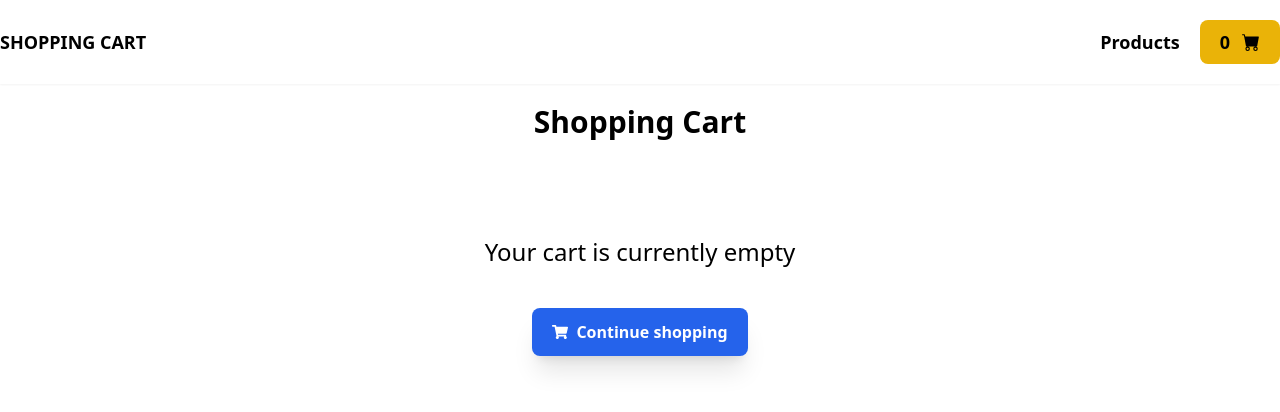
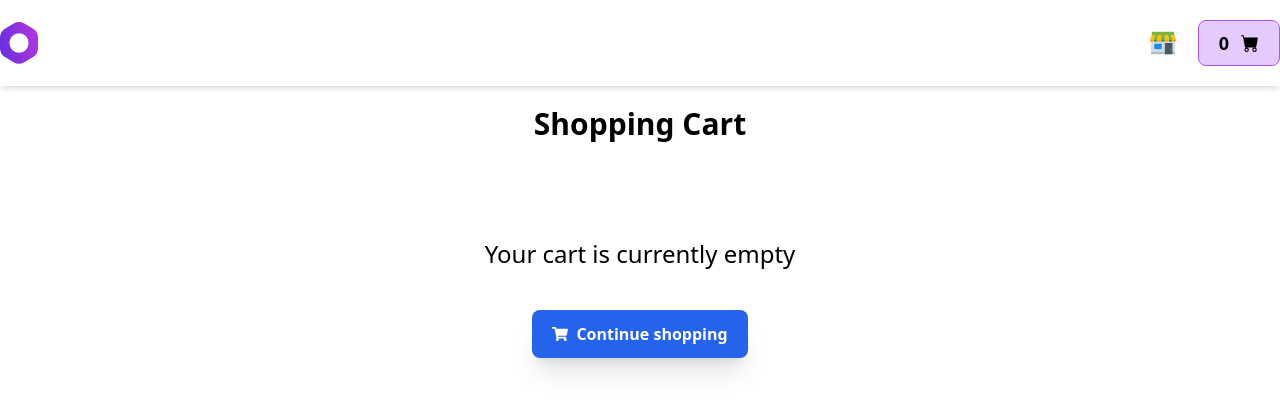
Before and after one commit to saefulbarkah/reactjs-cart, a React (Create React App) app: page /cart in a window 1280 px wide. Shown: the top 412 px of the page. Built offline with nearby package versions, Linux system fonts and the light colour scheme.

Commit message:
Added icon to navbar

```diff
--- a/src/components/Navbar.js
+++ b/src/components/Navbar.js
@@ -1,20 +1,34 @@
 import React from "react";
 import { NavLink } from "react-router-dom";
 import { BsFillCartFill } from "react-icons/bs";
+import { FcShop } from "react-icons/fc";
 function Navbar() {
   return (
     <>
-      <header className="bg-white/50 backdrop-blur-sm shadow-sm sticky top-0 z-50">
-        <nav className="container flex justify-between py-5 items-center mx-auto">
+      <header className="bg-white/50 backdrop-blur-sm shadow-md sticky top-0 z-50">
+        <nav className="container flex justify-between  py-5 items-center mx-auto">
           <div className="logo">
-            <span className="font-semibold text-lg">SHOPPING CART</span>
+            <img
+              className="flex items-center gap-5 font-semibold text-lg w-[15%]"
+              src="./assets/medusa.svg"
+            />
           </div>
           <ul className="flex gap-5 text-lg font-semibold items-center">
-            <NavLink to="/">Products</NavLink>
+            <NavLink to="/">
+              {({ isActive }) => (
+                <div
+                  className={`transition ${
+                    isActive ? "border-b-2 border-purple-500 " : ""
+                  }`}
+                >
+                  <FcShop className="text-3xl" />
+                </div>
+              )}
+            </NavLink>
             <NavLink to="/cart">
-              <div className="bg-yellow-500 px-5 py-2 rounded-lg flex items-center gap-3">
+              <div className="bg-purple-500/30 border border-purple-500 px-5 py-2 rounded-lg flex items-center gap-3">
                 <span>0</span>
-                <BsFillCartFill />
+                <BsFillCartFill className="" />
               </div>
             </NavLink>
           </ul>
```
Also changed, not shown: public/assets/github.svg (added), public/assets/medusa.svg (added).
